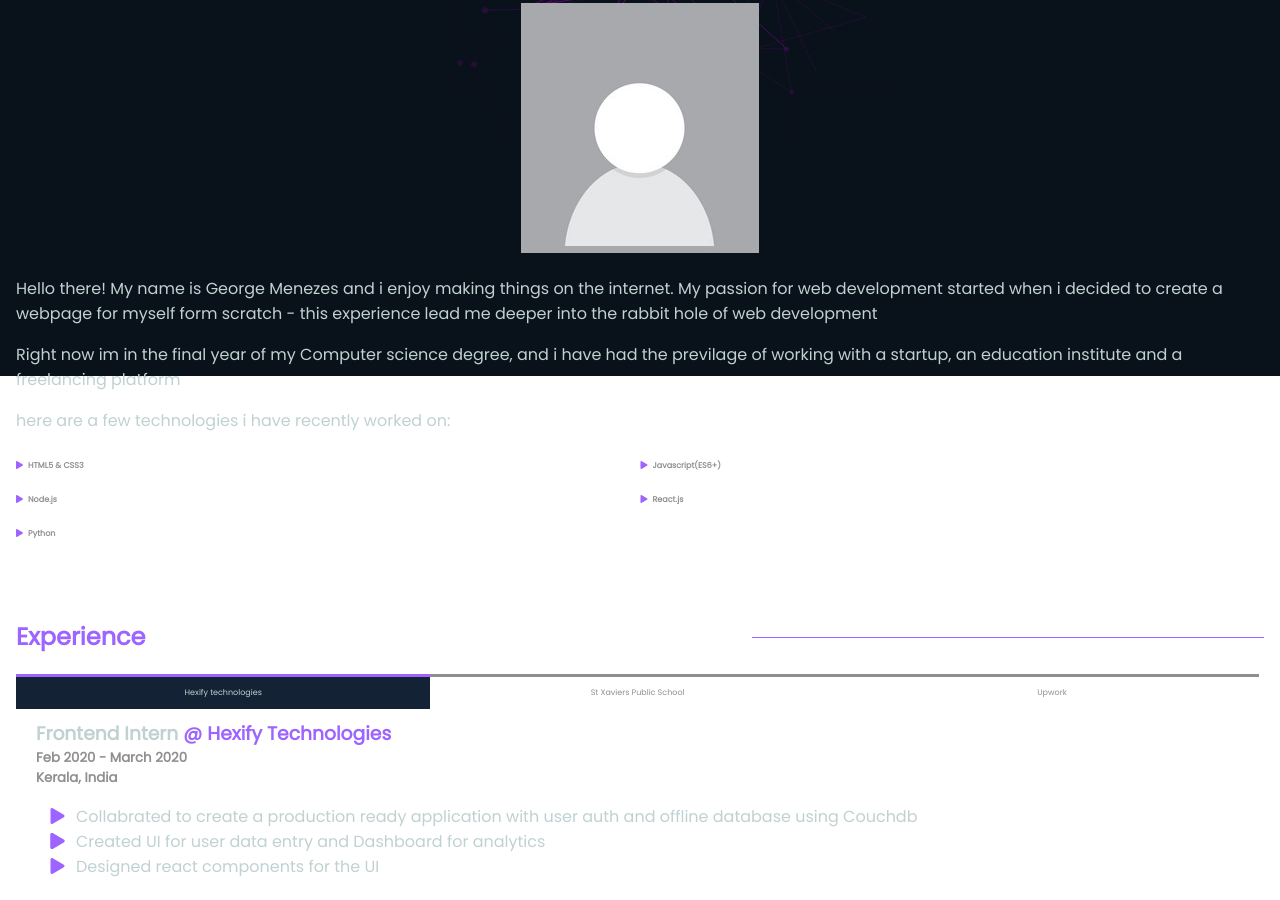
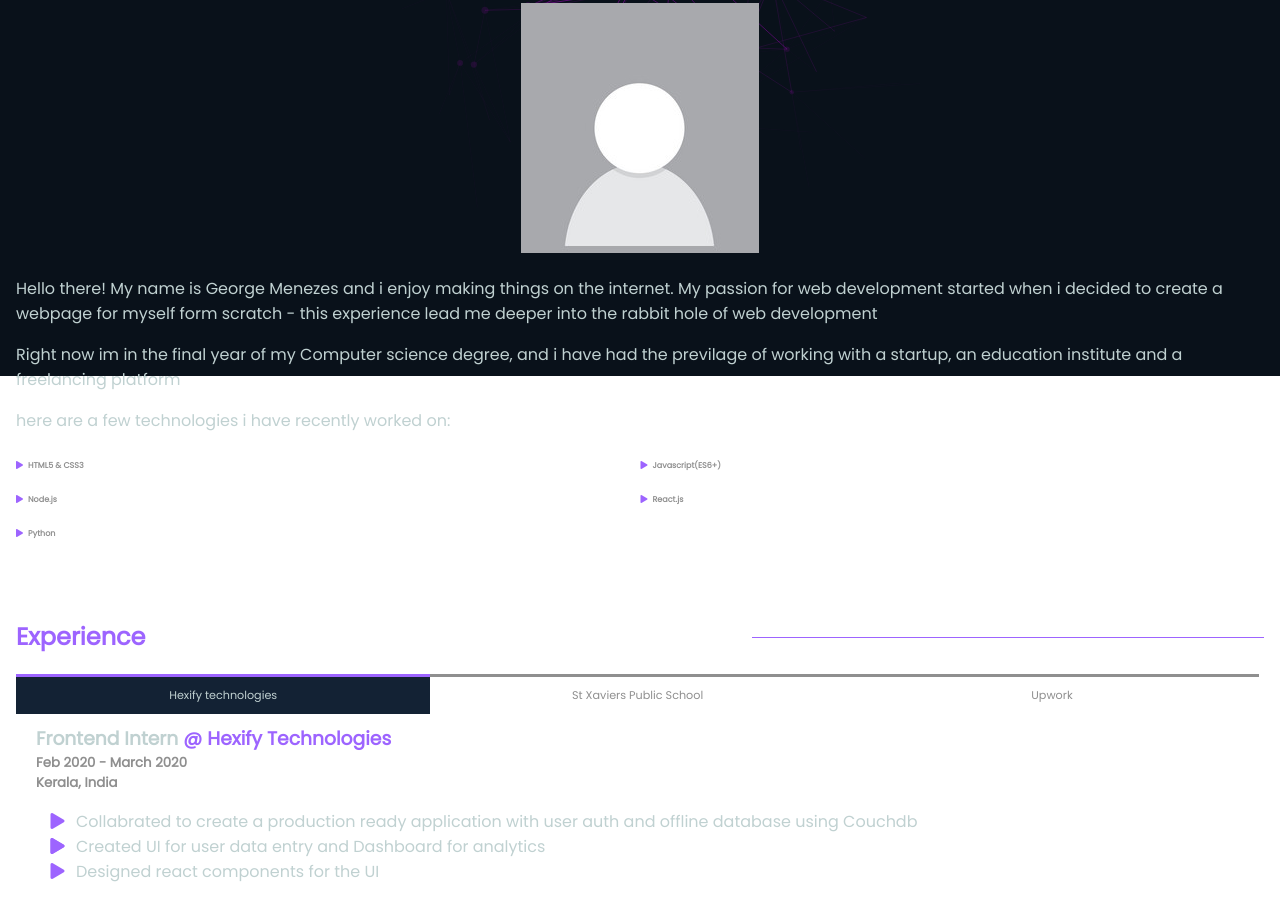
Before and after one commit to gex7777/gex7777.github.io, a plain HTML site: page index.html in a window 1280 px wide. Shown: the part 424-1324 px from the top of the page. Drawn offline with nearby package versions, Linux system fonts and the light colour scheme.

Commit message:
minor touches in table

```diff
--- a/style.scss
+++ b/style.scss
@@ -94,7 +94,7 @@ i {
   }
   .buttons {
     border-top: 3px solid $gray;
-    font-size: 0.5em;
+    font-size: 0.7em;
     text-align: center;
     color: $gray;
     padding: 10px 20px;
```
Also changed, not shown: style.css.
